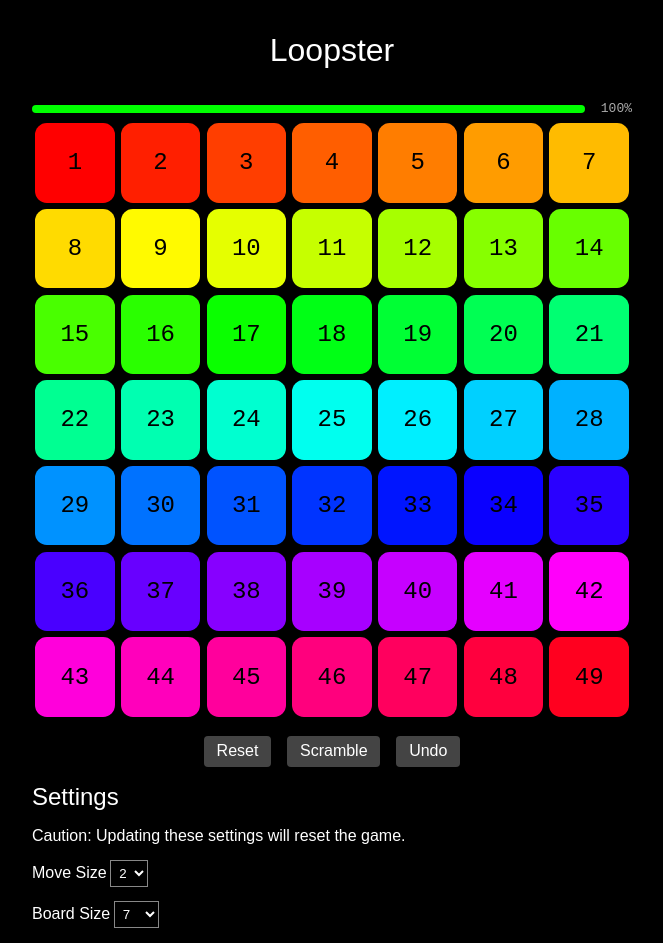
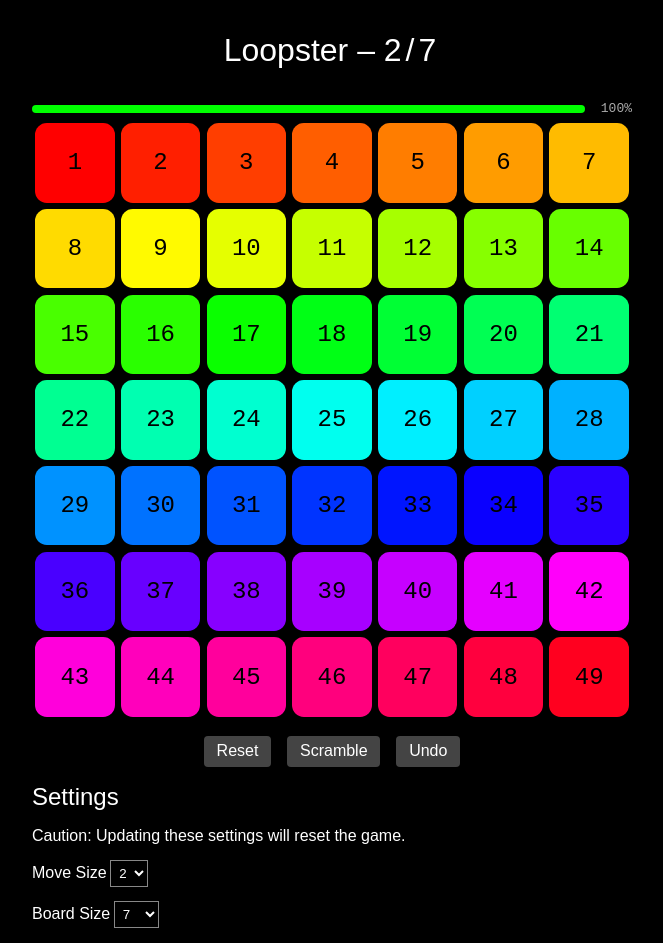
Before and after one commit to ScriptRaccoon/loopster, a Svelte app: page / in a window 1280 px wide. Shown: the whole page, without its empty margins (308-971 px from the left). Built offline with nearby package versions, Linux system fonts and the light colour scheme.

Commit message:
display config

```diff
--- a/src/App.svelte
+++ b/src/App.svelte
@@ -242,7 +242,7 @@
 </script>
 
 <header>
-	<h1>Loopster</h1>
+	<h1>Loopster &ndash; <span class="config">{move_size}/{square_size}</span></h1>
 </header>
 
 <div class="wrapper">
@@ -323,6 +323,10 @@
 		text-align: center;
 	}
 
+	.config {
+		letter-spacing: 4px;
+	}
+
 	.wrapper {
 		width: min(90vw, 600px);
 		margin-inline: auto;
```
